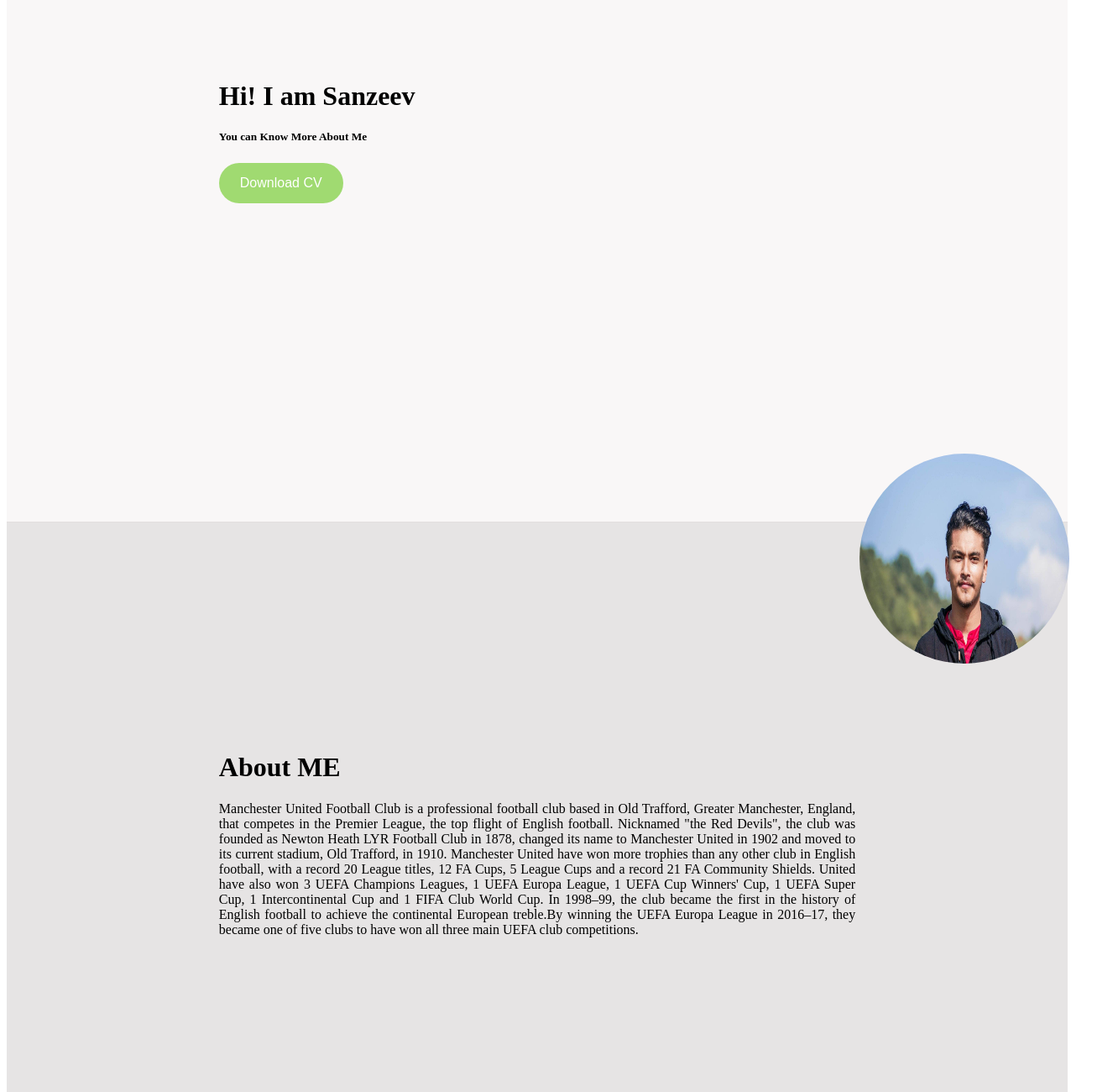
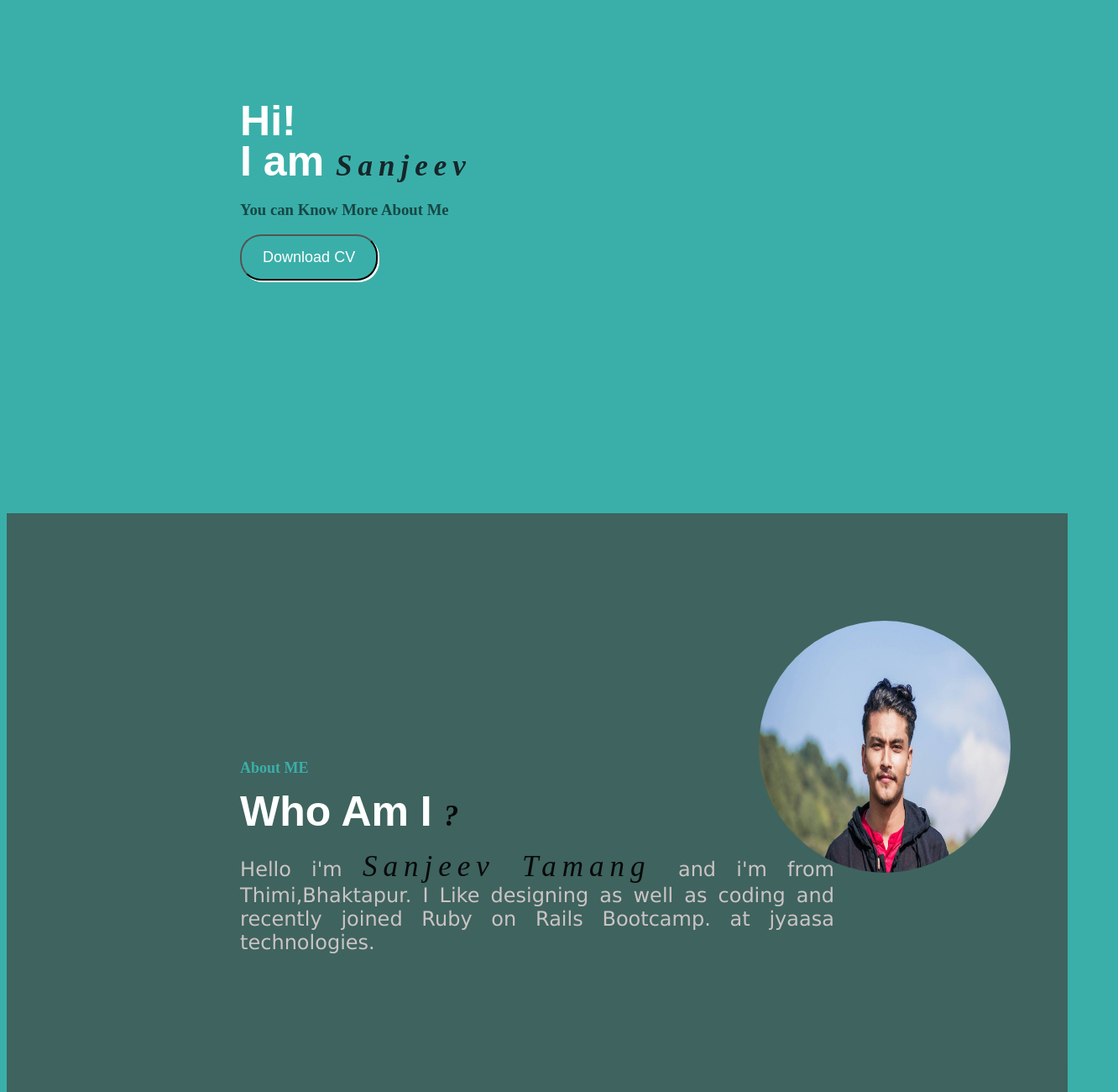
Before and after one commit to Sanzeevtheengtamang/Jyaasa-Bootcamp, a plain HTML site: page Portfolio.html in a window 1280 px wide. Shown: the part 260-1560 px from the top of the page at 84% size, 1332 px wide, since content can reach past the window. Drawn offline with Linux system fonts and the light colour scheme; a web font is replaced by a local one.

Commit message:
Finally updated About ME

```diff
--- a/Portfolio.html
+++ b/Portfolio.html
@@ -6,14 +6,16 @@
     <meta name="viewport" content="width=device-width, initial-scale=1.0">
     <meta http-equiv="X-UA-Compatible" content="ie=edge">
     <link rel="stylesheet" href="styles.css">
-    <title>Document</title>
+    <link href='https://fonts.googleapis.com/css?family=Gugi' rel='stylesheet'>
+    <link href='https://fonts.googleapis.com/css?family=Grand Hotel' rel='stylesheet'>
+    <title>Sanjeev Tamang</title>
 
 </head>
 
 <body>
     <div class="Navigation">
-        <div class="image">
-            <a href="#Home"><img src="Logo.png" alt="styles.css" style="height:40px;width:60px"></a>
+        <div class="logoname">
+            <a id="logoname" href="#Home" style="font-family: 'Grand Hotel';">Sanjeev Tamang</a>
         </div>
         <div class="list">
             <ul>
@@ -29,36 +31,26 @@
     <div class="clear"></div>
     <div id="Home">
         <div class="content">
-            <h1>Hi! I am Sanzeev</h1>
-            <h5>You can Know More About Me</h5>
+            <h1>Hi!</h1>
+            <h1> I am <i>Sanjeev</i></h1>
+            <h3 style="color: #184746;">You can Know More About Me</h3>
 
             <a href=Home.jpg download><button class="button">Download CV</button></a>
 
         </div>
     </div>
+    <div class="clear"></div>
 
     <div id="Aboutme">
-        <div class="content">
-            <h1>About ME</h1>
-            <p>Manchester United Football Club is a professional football club based in Old Trafford, Greater
-                Manchester,
-                England, that competes in the Premier League, the top flight of English football. Nicknamed "the Red
-                Devils", the club was founded as Newton Heath LYR Football Club in 1878, changed its name to Manchester
-                United in 1902 and moved to its current stadium, Old Trafford, in 1910.
-
-                Manchester United have won more trophies than any other club in English football, with a record 20
-                League titles, 12 FA Cups, 5 League Cups and a record 21 FA Community Shields. United have also won 3
-                UEFA
-                Champions Leagues, 1 UEFA Europa League, 1 UEFA Cup Winners' Cup, 1 UEFA Super Cup, 1 Intercontinental
-                Cup
-                and 1 FIFA Club World Cup. In 1998–99, the club became the first in the history of English football to
-                achieve the continental European treble.By winning the UEFA Europa League in 2016–17, they became one of
-                five clubs to have won all three main UEFA club competitions. </p>
-        </div>
-
-        <div class="profile">
-            <img id="image" src="me.jpg" alt="Profile">
-
+            <div class="image">
+                    <img id="abtmeimg" src="me.jpg" alt="Profile">
+                </div>
+                <div class="clear"></div>
+        <div class="content1">
+            <h2>About ME</h2>
+            <h1>Who Am I <i>?</i></h1>
+            <p>Hello i'm  <i> Sanjeev Tamang </i> and i'm from Thimi,Bhaktapur. I Like designing as well as coding and recently joined Ruby on Rails Bootcamp.
+                    at jyaasa technologies.</p>
         </div>
 
     </div>
--- a/styles.css
+++ b/styles.css
@@ -1,11 +1,17 @@
-.image{
+.logoname{
   float: left;
   padding: 12px;
 }
 
 a {
 text-decoration: none;
-color: black;
+color: white;
+font-size: 18px;
+letter-spacing:4px;
+}
+
+#logoname{
+  font-size: 35px;
 }
 
 a:hover {
@@ -18,6 +24,7 @@ a:active {
 
 .list ul{
   float:right;
+
 }
  .list li{
   list-style-type:none;
@@ -25,65 +32,104 @@ a:active {
   margin-right: 30px;
   padding: 12px;
   letter-spacing: 2px;
-  font-family: fantasy;
+  font-family: 'Gugi';
   font-size: 16px;
-}
+  font-weight: 12px;
+  }
 
 .list ul :hover {
-  background-color: rgba(235, 224, 224, 0.24);
+  background-color: #17252a;
 
 }
 
 .clear{
   clear: both;
 }
+
+body{
+  background-color: #3aafa9;
+}
 div.Navigation {
-  position: -webkit-sticky;
   position: sticky;
   top: 0;
-}
+ }
 
 #Home {
-  background-color: rgba(230, 222, 222, 0.24);
+  /* background-color: rgba(230, 222, 222, 0.24); */
+  background-color: #3aafa9;
   background-repeat: no-repeat;
   background-position: center;
   width: 100%;
-  height: 800px;
+  height: 100%;
   display:inline-block;
   padding:0px;
   margin-bottom:-5px;
 }
 
 .button{
-  background-color: rgba(103, 200, 26, 0.6);
+  background-color: Transparent;
+  /* background-color: rgba(103, 200, 26, 0.6); */
   padding: 15px;
-  border: none;
   border-radius: 25px;
   color: white;
   padding: 15px 25px;
   text-align: center;
-  font-size: 16px;
+  font-size: 18px;
   cursor: pointer;
+  box-shadow: 2px 2px;
 
 }
 
 .content{
   display: table;
   float:left;
-  padding:20%;
+  padding:22%;
+ }
+.content1{
+  display: table;
+  float:left;
+  padding:22%;
+}
 
+.content > h1{
+  font-size: 50px;
+  line-height: 15px;
+  font-family: Arial, Helvetica, sans-serif;
+  color: #feffff;
+}
+
+.content1 > h2{
+  font-size:18px;
+  color:#3aafa9;
+}
+.content1 > h1{
+  font-size: 50px;
+  line-height: 15px;
+  font-family: Arial, Helvetica, sans-serif;
+  color: #feffff;
+}
+.content1 i{
+  color: #06090a;
+  font-family: 'Grand Hotel';
+  letter-spacing: 7px;
+
+}
+i{
+  color: #17252a;
+  font-size: 35px;
+  font-family: 'Grand Hotel';
+  letter-spacing: 7px;
 }
 
 #Aboutme {
   /* position: relative; */
-  background-color: rgba(151, 144, 144, 0.24);
-  background-repeat: no-repeat;
-  background-position: center;
+  /* background-color:#def2f1; */
+  background-color: #42413daf;
   width: 100%;
-  height: 800px;
+  height: 100%;
   display:inline-block;
   padding:0px;
-  margin:0px;
+  margin:0 auto;
 }
 
 #Skills {
@@ -145,22 +191,17 @@ div.Navigation {
   margin-right:20px;
 
 }
+.image{
+  float:right;
+  position: absolute;
+  padding: 10%;
+  padding-left:70%;
+}
+.image #abtmeimg{
 
-.profile{
-
-
-
-}
-
-#image{
-  display: block;
-  position: absolute;
-  top: 100%;
-  left:80%;
-  height: 250px;
-  width: 250px;
+  height: 300px;
+  width: 300px;
   border-radius: 50%;
-
 
 }
 
@@ -172,6 +213,9 @@ div.Navigation {
 
 p{
   text-align: justify;
+  font-size: 24px;
+  font-family: 'Lucida Sans';
+  color: rgb(202, 196, 196);
 }
 
 .flex-container-works{
```
